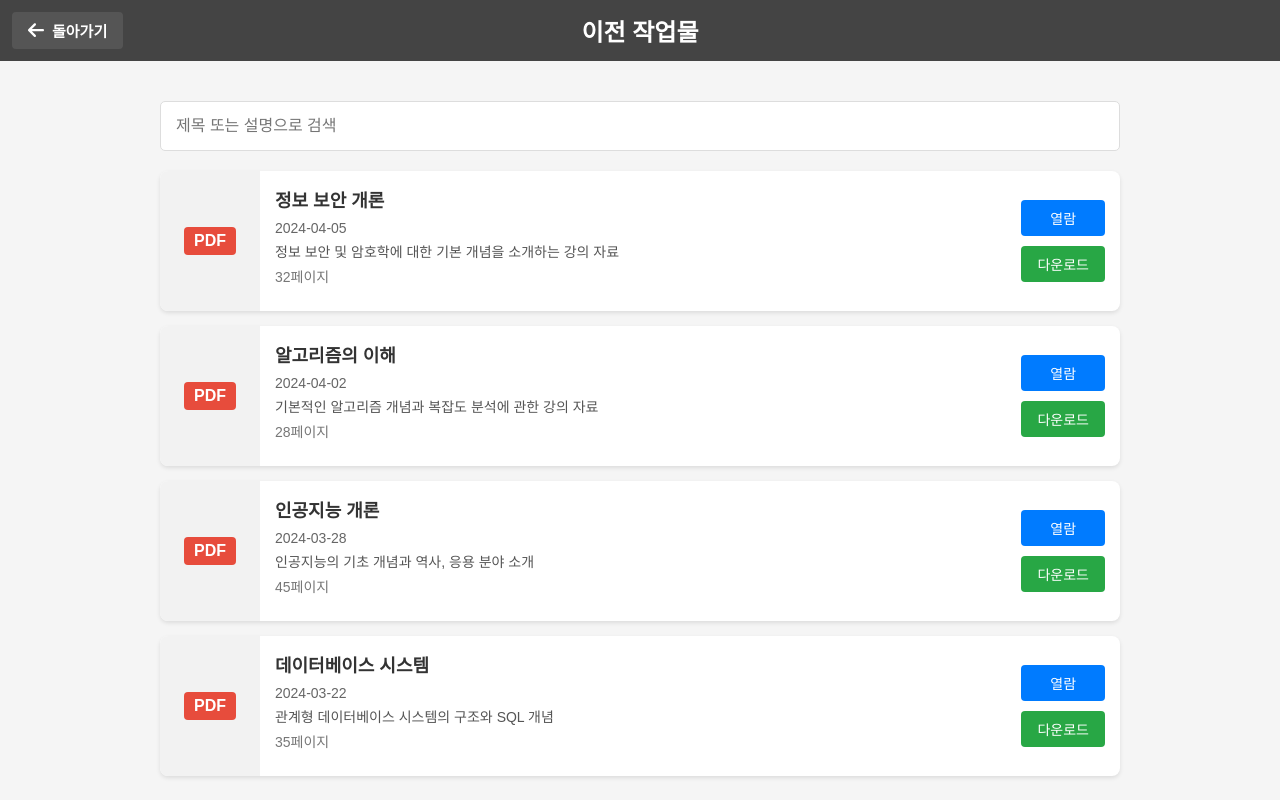
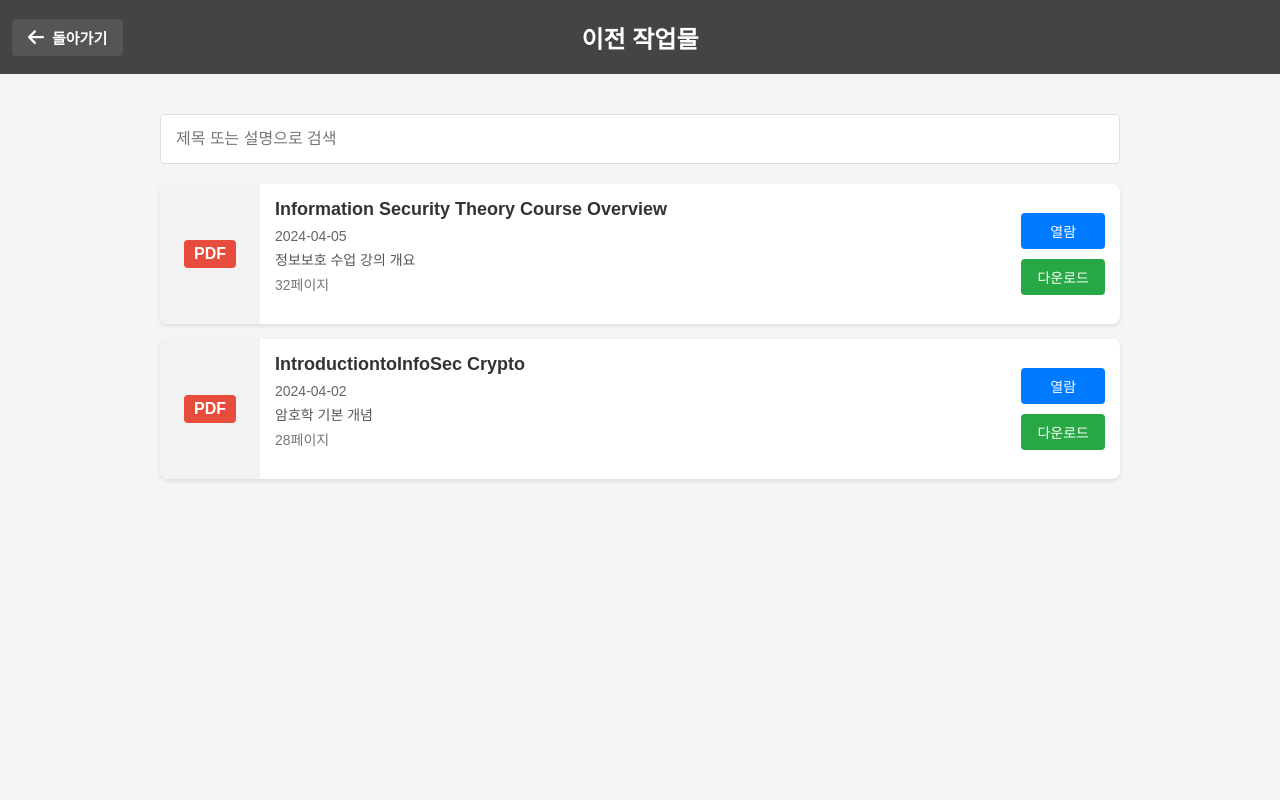
Before and after one commit to 2025capstoneDesign/capstone-FE, a React (Create React App) app: page /history in a window 1280 px wide. Built offline with nearby package versions, Linux system fonts and the light colour scheme.

Commit message:
[fix]Update pdf location & load pdf

```diff
--- a/src/data/pdfData.js
+++ b/src/data/pdfData.js
@@ -1,38 +1,20 @@
 export const pdfData = [
   {
     id: 1,
-    title: "정보 보안 개론",
+    title: "Information Security Theory Course Overview",
     date: "2024-04-05",
     thumbnail: "/images/pdf_thumbnail.png",
-    description: "정보 보안 및 암호학에 대한 기본 개념을 소개하는 강의 자료",
-    file: "/sample.pdf",
+    description: "정보보호 수업 강의 개요",
+    file: "/pdfs/Information-Security-Theory-Course-Overview.pdf",
     pages: 32,
   },
   {
     id: 2,
-    title: "알고리즘의 이해",
+    title: "IntroductiontoInfoSec Crypto",
     date: "2024-04-02",
     thumbnail: "/images/pdf_thumbnail.png",
-    description: "기본적인 알고리즘 개념과 복잡도 분석에 관한 강의 자료",
-    file: "/sample.pdf",
+    description: "암호학 기본 개념",
+    file: "/pdfs/InfoSecTheory01-IntroductiontoInfoSec-Crypto.pdf",
     pages: 28,
   },
-  {
-    id: 3,
-    title: "인공지능 개론",
-    date: "2024-03-28",
-    thumbnail: "/images/pdf_thumbnail.png",
-    description: "인공지능의 기초 개념과 역사, 응용 분야 소개",
-    file: "/sample.pdf",
-    pages: 45,
-  },
-  {
-    id: 4,
-    title: "데이터베이스 시스템",
-    date: "2024-03-22",
-    thumbnail: "/images/pdf_thumbnail.png",
-    description: "관계형 데이터베이스 시스템의 구조와 SQL 개념",
-    file: "/sample.pdf",
-    pages: 35,
-  },
 ];
--- a/src/pages/HistoryPage.js
+++ b/src/pages/HistoryPage.js
@@ -18,7 +18,7 @@ export default function HistoryPage() {
   // PDF 열기 (뷰어로 이동)
   const openPdf = (pdf) => {
     navigate("/test", {
-      state: { pdfUrl: pdf.file, pdfTitle: pdf.title },
+      state: { pdfFile: pdf.file, pdfTitle: pdf.title },
     });
   };
 
```
Also changed, not shown: 2 other files (tests, documents, lock files or other folders).
